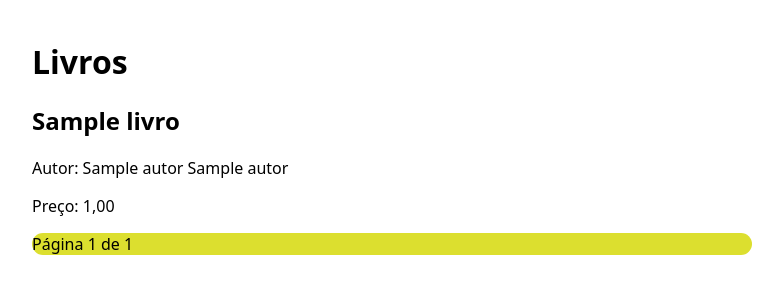
After one commit to GuilhermeGraces/projeto-django-biblioteca, a Django app: page /livros/ in a window 1280 px wide. The commit adds this page. Shown: the top 300 px of the page, without its empty margins (248-1031 px from the left). Run offline with Django 5.2, Linux system fonts and the light colour scheme; tables that the repository leaves empty hold one stand-in row (values such as "Sample post").

Commit message:
Cria página de livros

```diff
--- a/biblioteca/static/biblioteca/css/style.css
+++ b/biblioteca/static/biblioteca/css/style.css
@@ -4,3 +4,15 @@ body {
     margin: 40px auto;
     padding: 0 16px;
 }
+
+nav{
+    background-color: #dcdf2f;
+    border-radius: 20px;
+
+}
+nav a{
+    background-color: rgb(179, 179, 179);
+    color: purple;
+    text-decoration: none;
+    border-radius: 20px;
+}
--- /dev/null
+++ b/biblioteca/templates/biblioteca/livros.html
@@ -0,0 +1,27 @@
+{% extends "biblioteca/base.html" %}
+
+{% block title %}Livros{% endblock %}
+
+{% block content %}
+    <h1>Livros</h1>
+
+    {% for livro in page_obj %}
+        <div class="livro">
+            <h2>{{livro.titulo}}</h2>
+            <p>Autor: {{livro.autor}}</p>
+            <p>Preço: {{livro.preco}}</p>
+        </div>
+    {% empty %}
+        <p>Nenhum livro cadastrado</p>
+    {% endfor %}
+    <nav class="paginacao">
+        {% if page_obj.has_previous %}
+            <a href="?page={{ page_obj.previous_page_number }}">Anterior</a>
+        {% endif %}
+        <span>Página {{page_obj.number}} de {{page_obj.paginator.num_pages}}</span>
+        {% if page_obj.has_next %}
+            <a href="?page={{ page_obj.next_page_number }}">Próxima</a>
+        {% endif %}
+    </nav>
+
+{% endblock %}
--- a/biblioteca/urls.py
+++ b/biblioteca/urls.py
@@ -1,7 +1,8 @@
 from django.urls import path
 
-from biblioteca.views import home
+from biblioteca.views import home, livros
 
 urlpatterns = [
-    path("", home)
+    path("", home, name="home"),
+    path("livros/", livros, name="livros")
 ]
--- a/biblioteca/views.py
+++ b/biblioteca/views.py
@@ -1,5 +1,17 @@
 from django.shortcuts import render
+from django.core.paginator import Paginator
+
+from .models import Livro
 
 # Create your views here.
 def home(request):
     return render(request, "biblioteca/home.html")
+
+def livros(request):
+    lista_livros = Livro.objects.order_by("titulo")
+    paginator = Paginator(lista_livros, 2)
+
+    numero_pagina = request.GET.get("page")
+    page_obj = paginator.get_page(numero_pagina)
+
+    return render(request, "biblioteca/livros.html", {"page_obj": page_obj})
```
